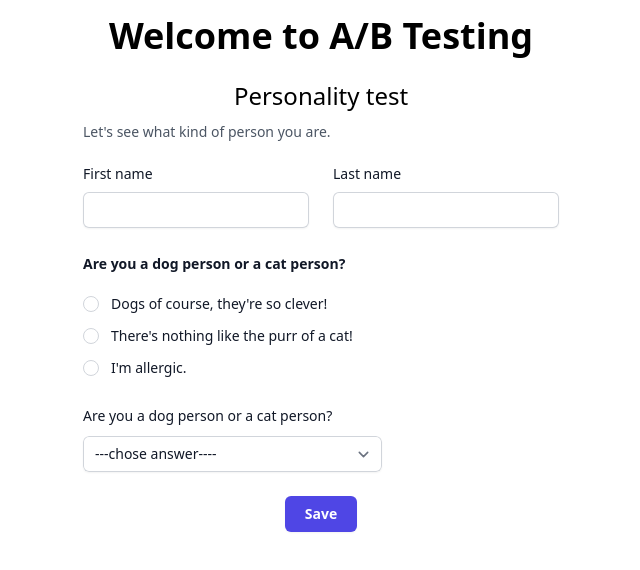
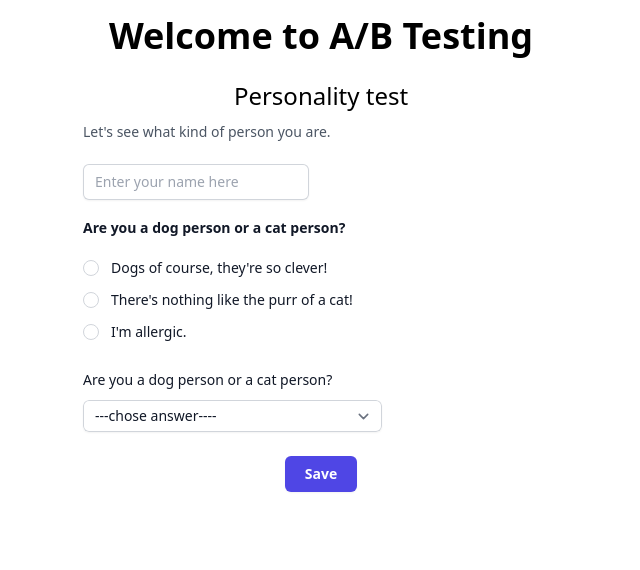
Before and after one commit to elen-oz/AB-testing, a React (Vite) app: page / in a window 1280 px wide. Shown: the top 570 px of the page, without its empty margins (319-959 px from the left). Built offline with nearby package versions, Linux system fonts and the light colour scheme.

Commit message:
remove last name

```diff
--- a/src/App.tsx
+++ b/src/App.tsx
@@ -1,16 +1,14 @@
 import { useState } from 'react';
 
 interface FormData {
-  firstName: string;
-  lastName: string;
+  name: string;
   petChoice: string;
   petChoice2: string;
 }
 
 const App = () => {
   const [formData, setFormData] = useState<FormData>({
-    firstName: '',
-    lastName: '',
+    name: '',
     petChoice: '',
     petChoice2: '',
   });
@@ -45,35 +43,13 @@ const App = () => {
 
           <div className='mt-5 grid grid-cols-1 gap-x-6 gap-y-4 sm:grid-cols-6'>
             <div className='sm:col-span-3'>
-              <label
-                htmlFor='firstName'
-                className='block text-sm font-medium text-gray-900'
-              >
-                First name
-              </label>
               <input
                 type='text'
-                name='firstName'
-                id='firstName'
+                name='name'
+                id='name'
                 onChange={handleChange}
-                className='mt-2 block w-full rounded-md border-0 py-1.5 text-gray-900 shadow-sm ring-1 ring-inset ring-gray-300 placeholder:text-gray-400 focus:ring-2 focus:ring-inset focus:ring-indigo-600 sm:text-sm sm:leading-6'
-              />
-            </div>
-
-            <div className='sm:col-span-3'>
-              <label
-                htmlFor='lastName'
-                className='block text-sm font-medium text-gray-900'
-              >
-                Last name
-              </label>
-
-              <input
-                type='text'
-                name='lastName'
-                id='lastName'
-                onChange={handleChange}
-                className='mt-2 mb-6 block w-full rounded-md border-0 py-1.5 text-gray-900 shadow-sm ring-1 ring-inset ring-gray-300 placeholder:text-gray-400 focus:ring-2 focus:ring-inset focus:ring-indigo-600 sm:text-sm sm:leading-6'
+                placeholder='Enter your name here'
+                className='mb-4 block w-full rounded-md border-0 py-1.5 text-gray-900 shadow-sm ring-1 ring-inset ring-gray-300 placeholder:text-gray-400 focus:ring-2 focus:ring-inset focus:ring-indigo-600 sm:text-sm sm:leading-6'
               />
             </div>
           </div>
@@ -150,7 +126,7 @@ const App = () => {
                   onChange={handleChange}
                   id='petChoice2'
                   name='petChoice2'
-                  className='mt-2 block w-full rounded-md border-0 py-1.5 text-gray-900 shadow-sm ring-1 ring-inset ring-gray-300 focus:ring-2 focus:ring-inset focus:ring-indigo-600 sm:max-w-xs sm:text-sm sm:leading-6'
+                  className='mt-2 block w-full rounded-md border-0 py-1.5 text-gray-900 shadow-sm ring-1 ring-inset ring-gray-300 focus:ring-2 focus:ring-inset focus:ring-indigo-600 sm:max-w-xs sm:text-sm'
                 >
                   <option>---chose answer---- </option>
                   <option value='dogs'>
```
